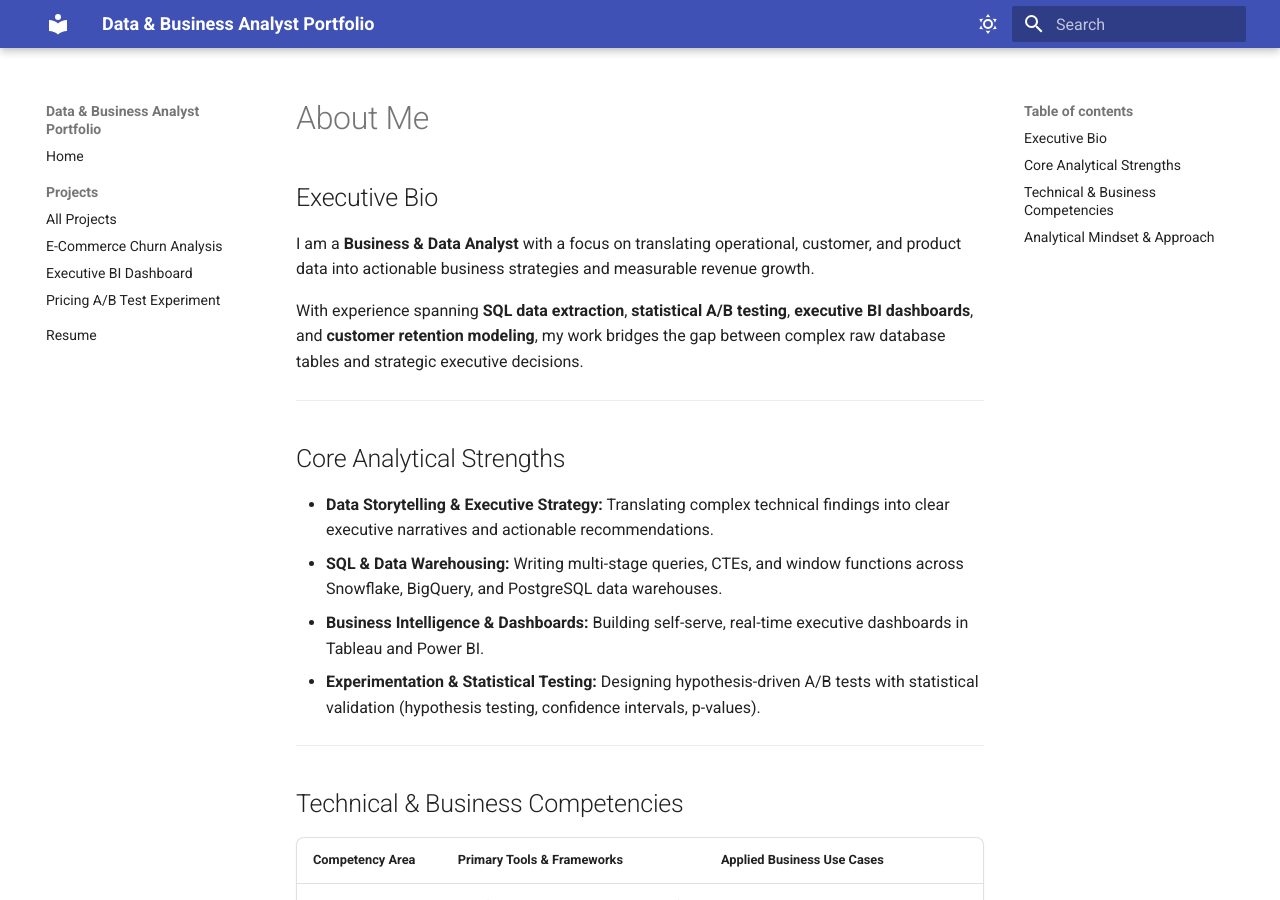
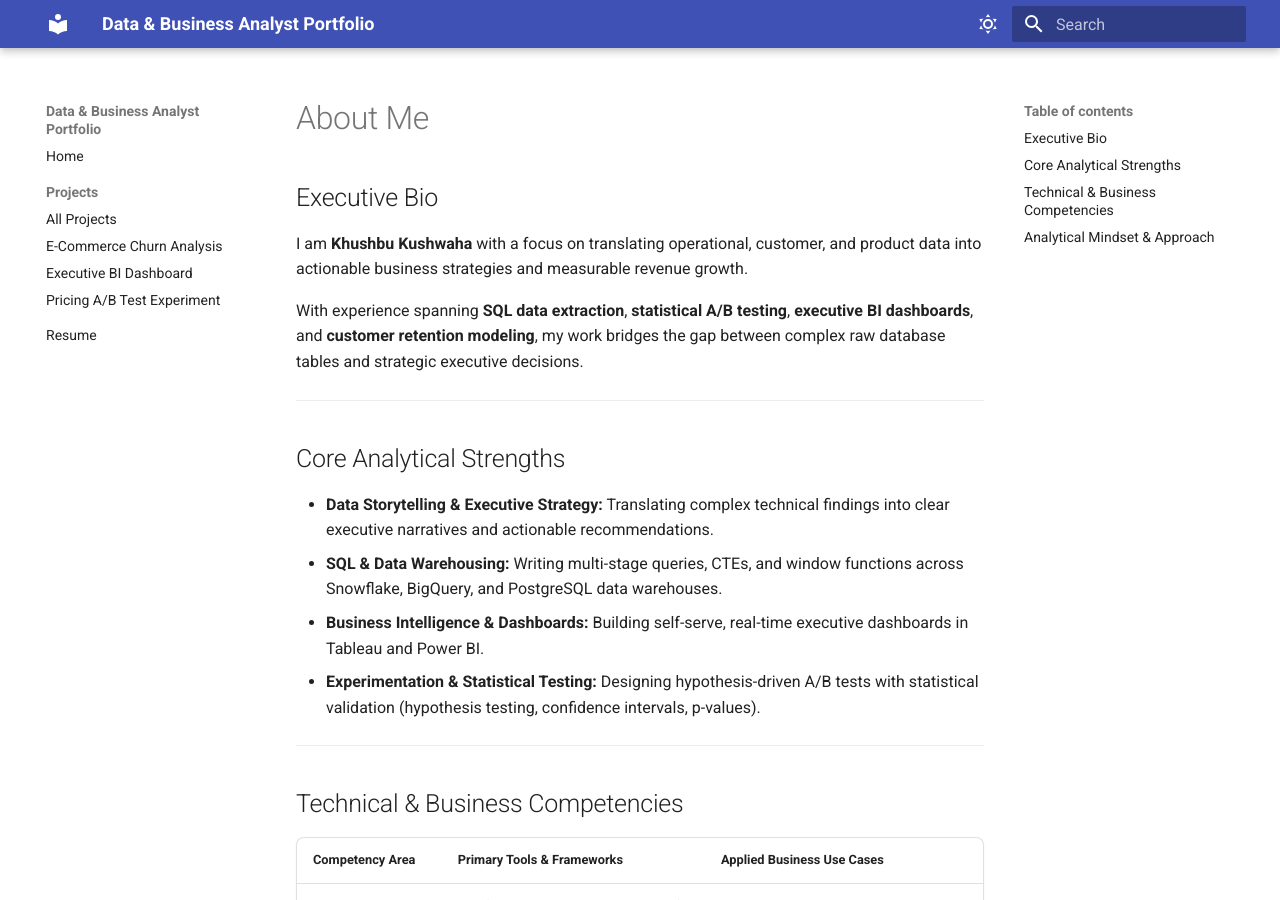
Before and after one commit to khushbukushwaha1182-ops/portfolio, an MkDocs documentation site: the page built from docs/about.md, in a window 1280 px wide and 900 px high. Built offline with MkDocs 1.6.1 and Material for MkDocs 9.7.7, drawn with Linux system fonts in a browser that asks for light colours.

Commit message:
chnage about section

```diff
--- a/docs/about.md
+++ b/docs/about.md
@@ -2,7 +2,7 @@
 
 ## Executive Bio
 
-I am a **Business & Data Analyst** with a focus on translating operational, customer, and product data into actionable business strategies and measurable revenue growth.
+I am **Khushbu Kushwaha** with a focus on translating operational, customer, and product data into actionable business strategies and measurable revenue growth.
 
 With experience spanning **SQL data extraction**, **statistical A/B testing**, **executive BI dashboards**, and **customer retention modeling**, my work bridges the gap between complex raw database tables and strategic executive decisions.
 
```
